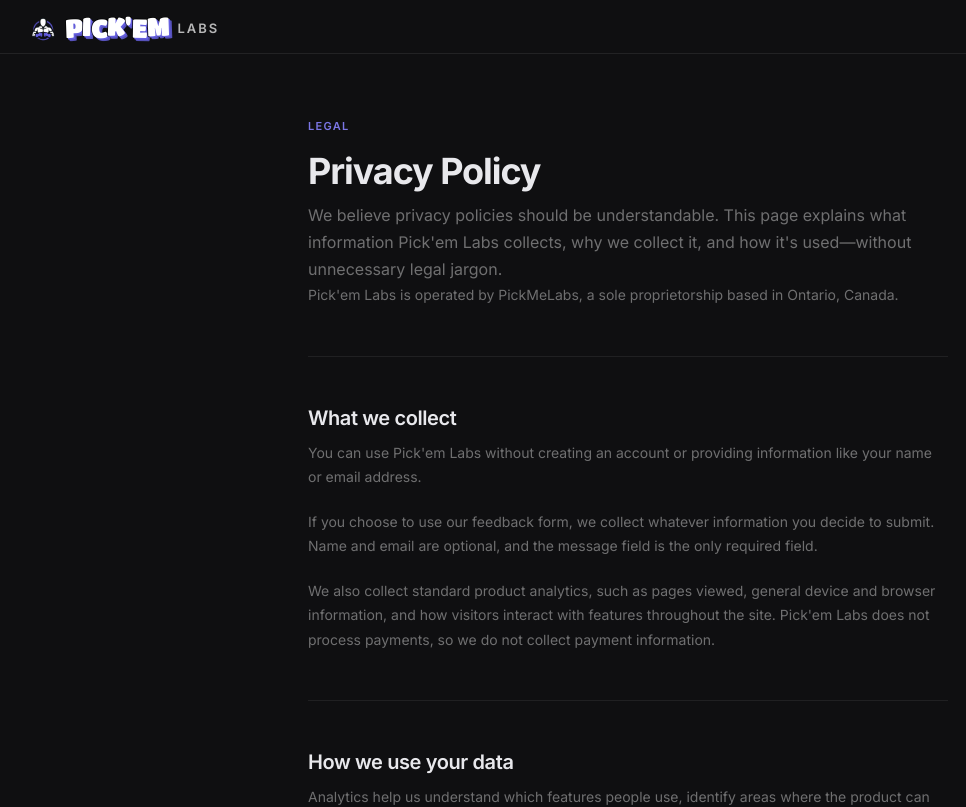
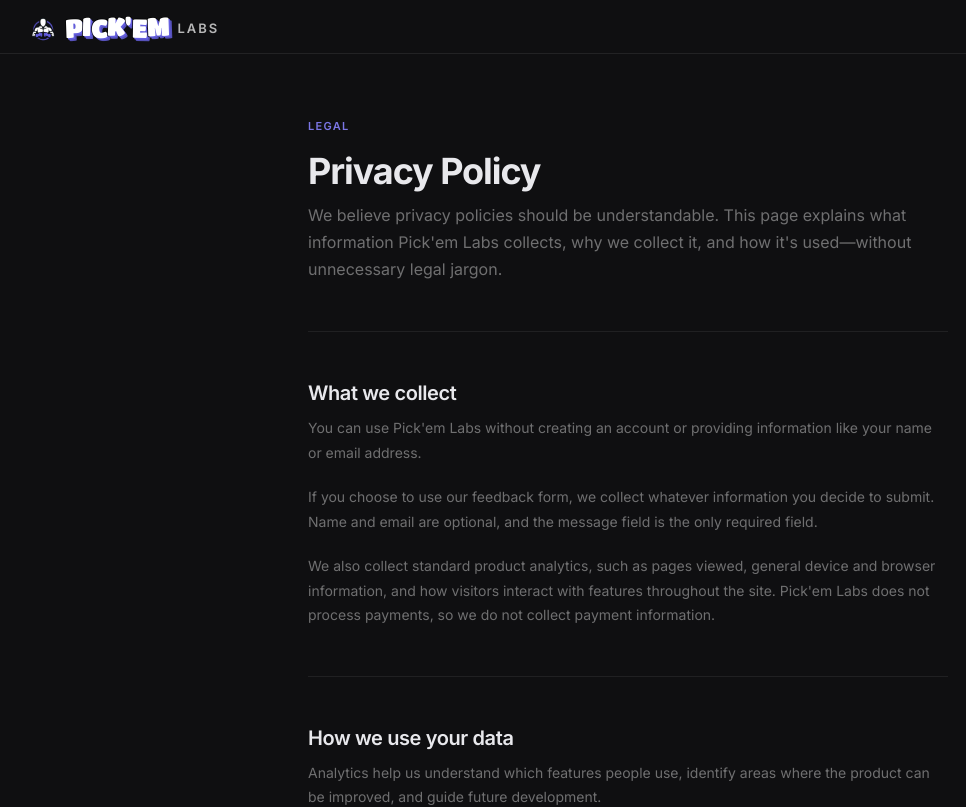
Before and after one commit to yasmin-xyz/ufc-fight-predictor, a Next.js app: page /privacy in a window 1280 px wide. Shown: the top 807 px of the page, without its empty margins (12-978 px from the left). Built offline with nearby package versions, Linux system fonts and the light colour scheme.

Commit message:
Remove company operation details from privacy page

```diff
--- a/app/privacy/page.tsx
+++ b/app/privacy/page.tsx
@@ -24,10 +24,6 @@
             We believe privacy policies should be understandable. This page
             explains what information Pick&apos;em Labs collects, why we collect
             it, and how it&apos;s used—without unnecessary legal jargon.
-          </p>
-          <p className="meth-body">
-            Pick&apos;em Labs is operated by PickMeLabs, a sole proprietorship
-            based in Ontario, Canada.
           </p>
         </header>
 
```
